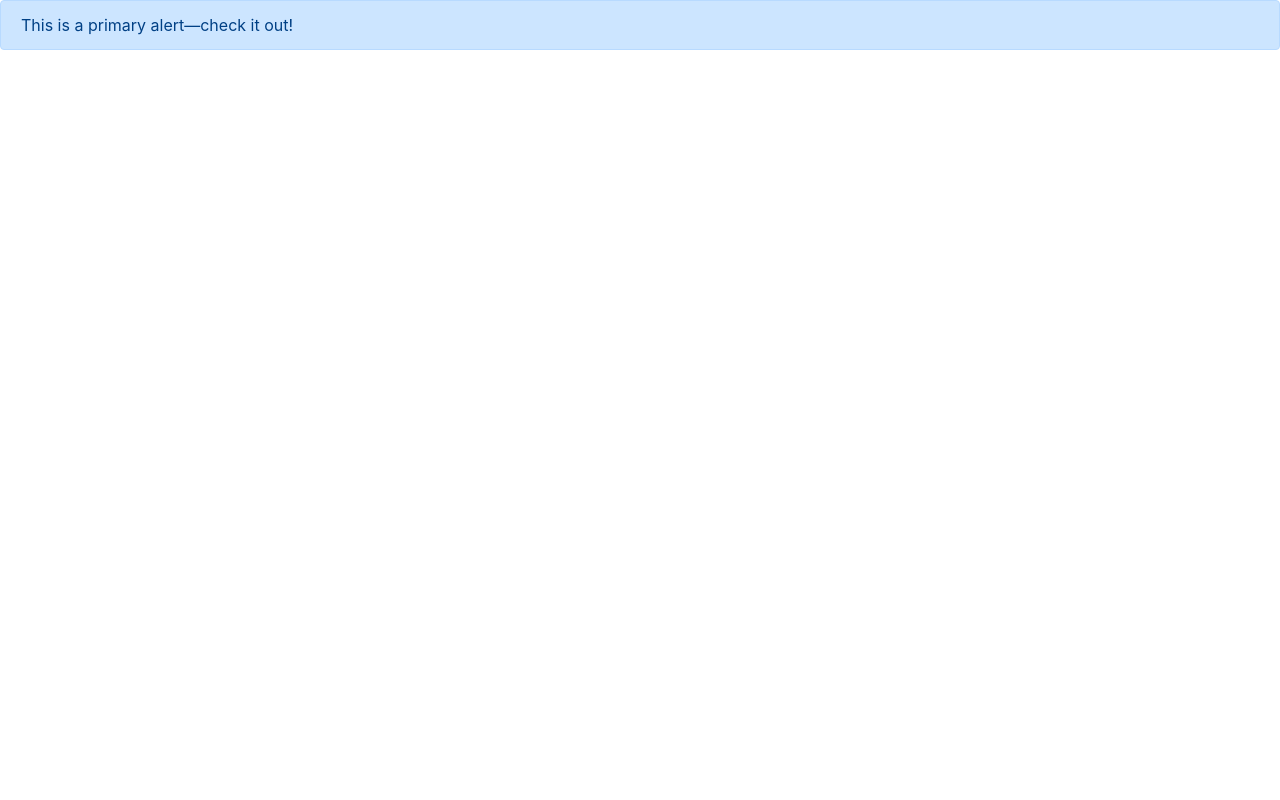
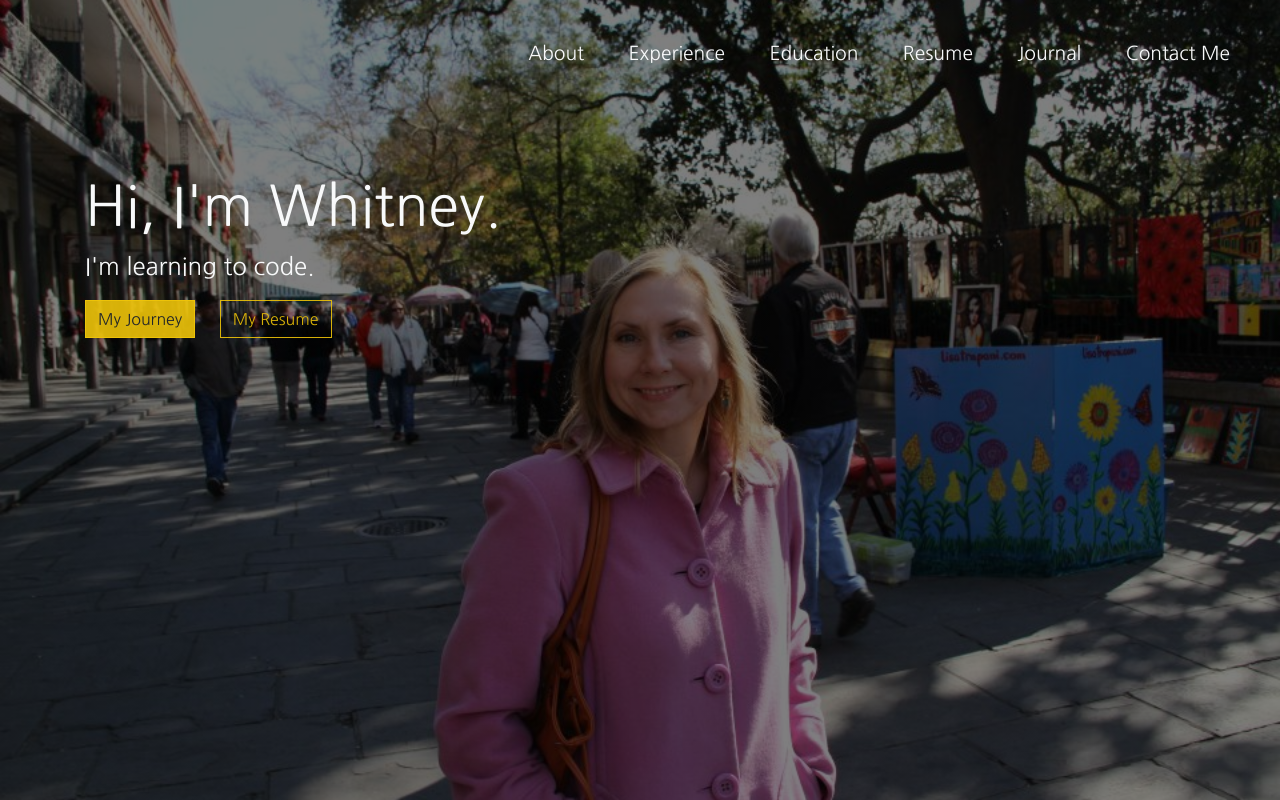
Before and after one commit to wflooter480/personal-website, a website: page src/views/index.html in a window 1280 px wide. Drawn offline with nearby package versions, Linux system fonts and the light colour scheme; files that its build step writes are made by us from their sources; files whose address does not match are found by name.

Commit message:
added header

```diff
--- a/src/css/main.scss
+++ b/src/css/main.scss
@@ -1,5 +1,7 @@
-$red: #ff0000;
-
+$primary: black;
+$secondary: #f0c508e3;
+$font-family-base: 'Nanum Gothic', sans-serif;
+$btn-border-radius: 0;
 // Include parts of Bootstrap
 
 // Required Bootstrap
@@ -14,15 +16,67 @@ $red: #ff0000;
 @import "node_modules/bootstrap/scss/code";
 @import "node_modules/bootstrap/scss/grid";
 @import "node_modules/bootstrap/scss/alert";
+@import "node_modules/bootstrap/scss/utilities";
+@import "node_modules/bootstrap/scss/tooltip";
+@import "node_modules/bootstrap/scss/buttons";
+@import "node_modules/bootstrap/scss/jumbotron";
 
-.whatever {
-  &.foo {
-    color: green;
+/* Main Header */
+header {
+  background-image: linear-gradient(rgba(0, 0, 0, 0.5), rgba(0, 0, 0, 0.5)), url("../assets/images/whitneyInNewOrleans.jpg");
+  background-size: cover;
+  background-position: center;
+  height: 100vh;
+}
+
+/* Main Navi */
+.wb-nav {
+  padding: 20px 30px;
+
+  ul {
+  list-style-type: none;
+  margin: 0;
+  padding: 0;
+  overflow: hidden;
   }
-  .something {
-    color: $red;
+
+  li {
+    display: inline-block;
+    padding: 20px;
+
+    a {
+
+      &:link,
+      &:visited {
+        color: $light;
+        font-weight: 100;
+        padding: 8px 0;
+        text-decoration: none;
+        font-size: 120%;
+        border-bottom: 2px solid transparent;
+        transition: border-bottom 0.2s;
+      }
+
+      &:hover,
+      &:focus {
+          border-bottom: 2px solid $secondary;
+      }
+    }
   }
-  .another_thing {
-    color: white;
+
+}
+
+.wb-header {
+  .jumbotron {
+    background-color: transparent;
+
+    .btn-outline-secondary {
+      margin-left: 20px;
+    }
+
+    .lead {
+      font-size: 150%;
+    }
+
   }
 }
--- a/src/js/main.js
+++ b/src/js/main.js
@@ -3,3 +3,9 @@ const foo = () => {
 }
 
 console.log(foo());
+
+document.addEventListener('DOMContentLoaded', () => {
+  $(function () {
+    $('[data-toggle="tooltip"]').tooltip()
+  });
+});
--- a/src/views/index.html
+++ b/src/views/index.html
@@ -6,6 +6,7 @@
   <meta charset="UTF-8">
   <meta name="viewport" content="width=device-width, initial-scale=1, shrink-to-fit=no">
 
+  <link href="https://fonts.googleapis.com/css?family=Nanum+Gothic:400,700" rel="stylesheet">
   <!-- BOOTSTRAP -->
   <link rel ="stylesheet" type= "text/css" href= "css/main.css">
 
@@ -15,9 +16,30 @@
 </head>
 
 <body>
-    <div class="alert alert-primary" role="alert">
-        This is a primary alert—check it out!
-      </div>
+    <header class="wb-header">
+      <nav class="wb-nav">
+        <div class="d-flex justify-content-end">
+          <ul>
+              <li><a href="#about">About</a></li>
+              <li><a href="#experience">Experience</a></li>
+              <li><a href="#education">Education</a></li>
+              <li><a href="#resume">Resume</a></li>
+              <li><a href="#blog">Journal</a></li>
+              <li><a href="#contact">Contact Me</a></li>
+          </ul>
+        </div>
+      </nav>
+        <div class="jumbotron jumbotron-fluid">
+            <div class="container text-light">
+              <h1 class="display-4">Hi, I'm Whitney.</h1>
+              <p class="lead">I'm learning to code.</p>
+              <button type="button" class="btn btn-secondary">My Journey</button>
+              <button type="button" class="btn btn-outline-secondary">My Resume</button>
+            </div>
+          </div>
+    </header>
+
+
 
     <script src="js/jquery.js"></script>
     <script src="js/popper.js" ></script>
```
Also changed, not shown: src/views/log.html (+15 -0 lines), 1 other file.
